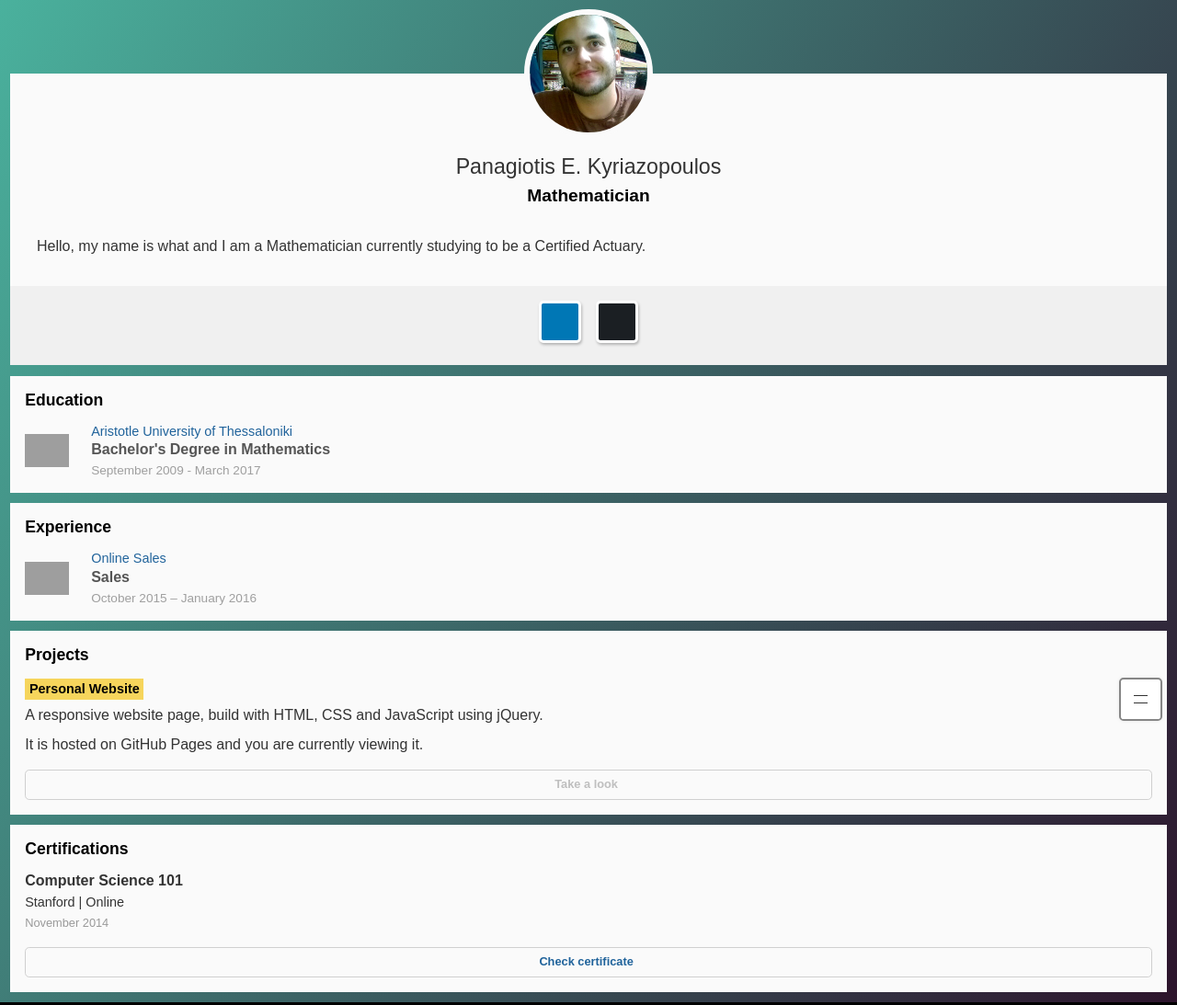
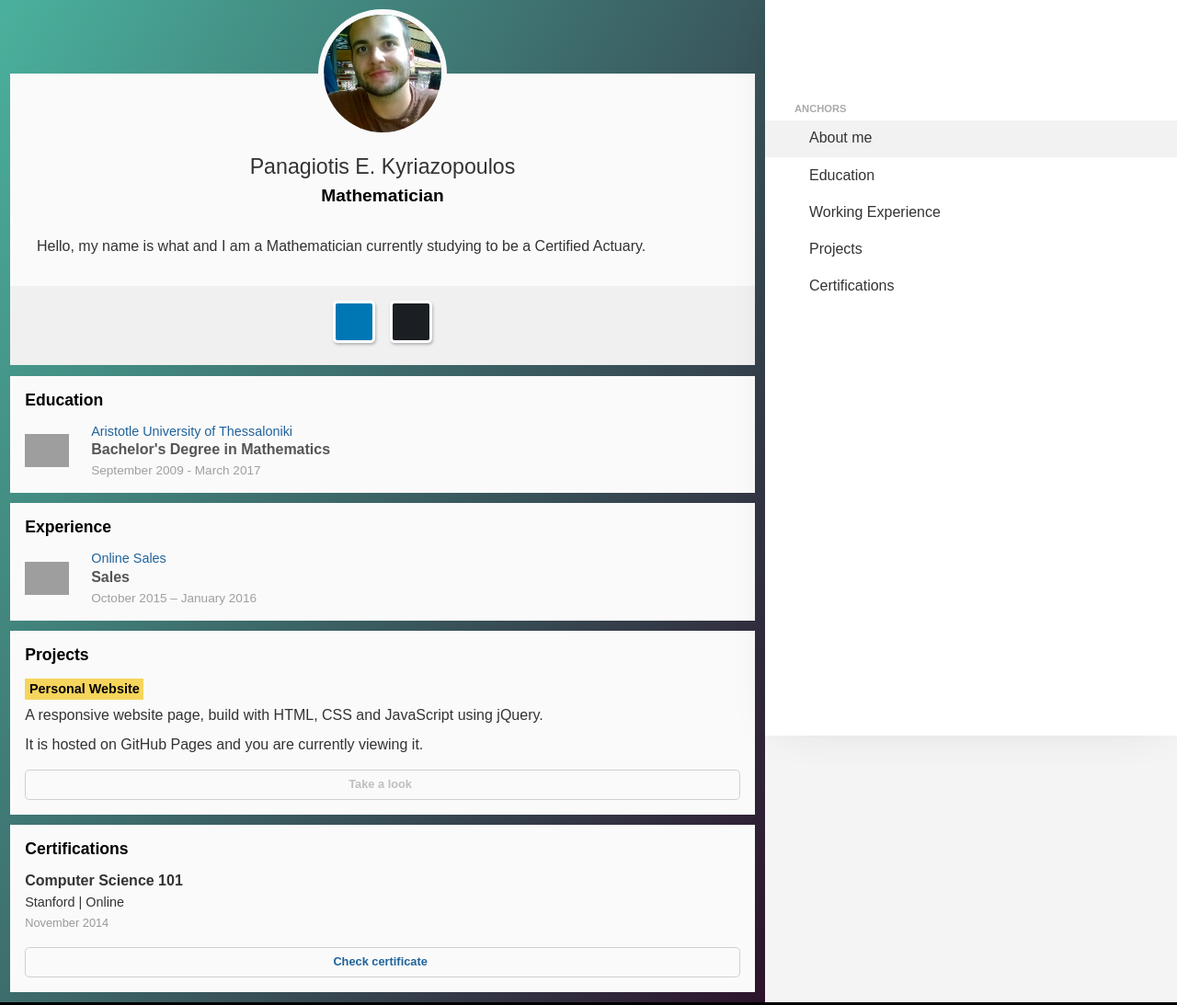
Before and after one commit to panagiotiskyr/panagiotiskyr.github.io, a website: page index.html in a window 1280 px wide. Shown: the top 1093 px of the page at 92% size. Drawn offline with nearby package versions, Linux system fonts and the light colour scheme; grey boxes are pictures that could not be loaded; some icons are missing; a web font is replaced by a local one.

Commit message:
Update main.css, main.js, and main.scss

```diff
--- a/js/main.js
+++ b/js/main.js
@@ -10,7 +10,7 @@ function removeLoading() {
     $('#loading').scrollTop($(window).scrollTop());
 	$('body').removeClass('loading')
 }
-function setupMenu() {
+function setupMenu(windowResized = false) {
 	function toggleActive(scroll) {
 		$('#menu > ul > li > a').removeClass('active');
 		if (scroll > $('#certifications').offset().top) {
@@ -38,19 +38,25 @@ function setupMenu() {
 	var scrollCheckOff = function() {
 		$(document).off('scroll');
 	}
+	toggleActive($(window).scrollTop());
+	if (!windowResized) {
 		var lastTop = 0;
-	toggleActive($(window).scrollTop());
+		isMobile() ? null : $('body').removeClass('menu-open');
+		console.log('setupMenu')
 		scrollCheckOn();
 		$('#menu-toggle').click(function(event) {
+			console.log('menu-toggle')
+			console.log(event.target)
 			event.stopPropagation();
-		$('body').toggleClass('menu-open');
+			isMobile() ? $('body').toggleClass('menu-open') : null;
 		});
 		$('#menu a').click(function(event) {
 			event.preventDefault();
 			var scrollToSection = $(this).attr('href');
 			scrollCheckOff();
 			$('#menu > ul > li > a').removeClass('active');
-		$('body').toggleClass('menu-open');
+			isMobile() ? $('body').toggleClass('menu-open') : null;
+			console.log('menu a')
 			$(event.target).addClass('active');
 		    $([document.documentElement, document.body]).animate({
 		        scrollTop: $(scrollToSection).offset().top + 1 - parseInt($(scrollToSection).css('padding-bottom'))
@@ -59,8 +65,10 @@ function setupMenu() {
 		    });
 		});
 		$('#overlay').click(function(event) {
+			event.stopPropagation();
 			$('body').toggleClass('menu-open');
 		});
+	}
 }
 function setupImages() {
 	$('picture').each(function(index, el) {
@@ -81,18 +89,20 @@ function setupImages() {
 		});
 	});
 }
+function isMobile() {
+	console.log($('#menu-toggle').css('display') != 'none')
+	return $('#menu-toggle').css('display') != 'none';
+}
+
 $(document).ready(function() {
 	console.log('ready');
-    // $('#loading').animate({
-    //     scrollTop: $(window).scrollTop()
-    // }, 500);
 	setupMenu();
 	setupImages();
 	$('a.disabled').click(function(event) {
 		event.preventDefault();
 	});
 	$(window).resize(function(event) {
-		setupMenu();
+		setupMenu(true);
 		setupImages();
 	});
 });
--- a/sass/main.scss
+++ b/sass/main.scss
@@ -570,3 +570,27 @@ p {
 	    margin: 0;
 	}
 }
+
+
+
+@media screen and (min-width: 61.25rem) {
+	#menu-toggle {
+		display: none;
+	}
+	#menu {
+		width: 35%;
+		height: 100%;
+		top: 0;
+		right: 0;
+		transform: translate(0, 0);
+	}
+	#menu,
+	#menu ul {
+		opacity: 1;
+		z-index: $menu_z-index;
+		visibility: visible;
+	}
+	#content {
+		width: 65%;
+	}
+}
```
Also changed, not shown: css/main.css. Lines whose indentation alone changed are shown as unchanged.
